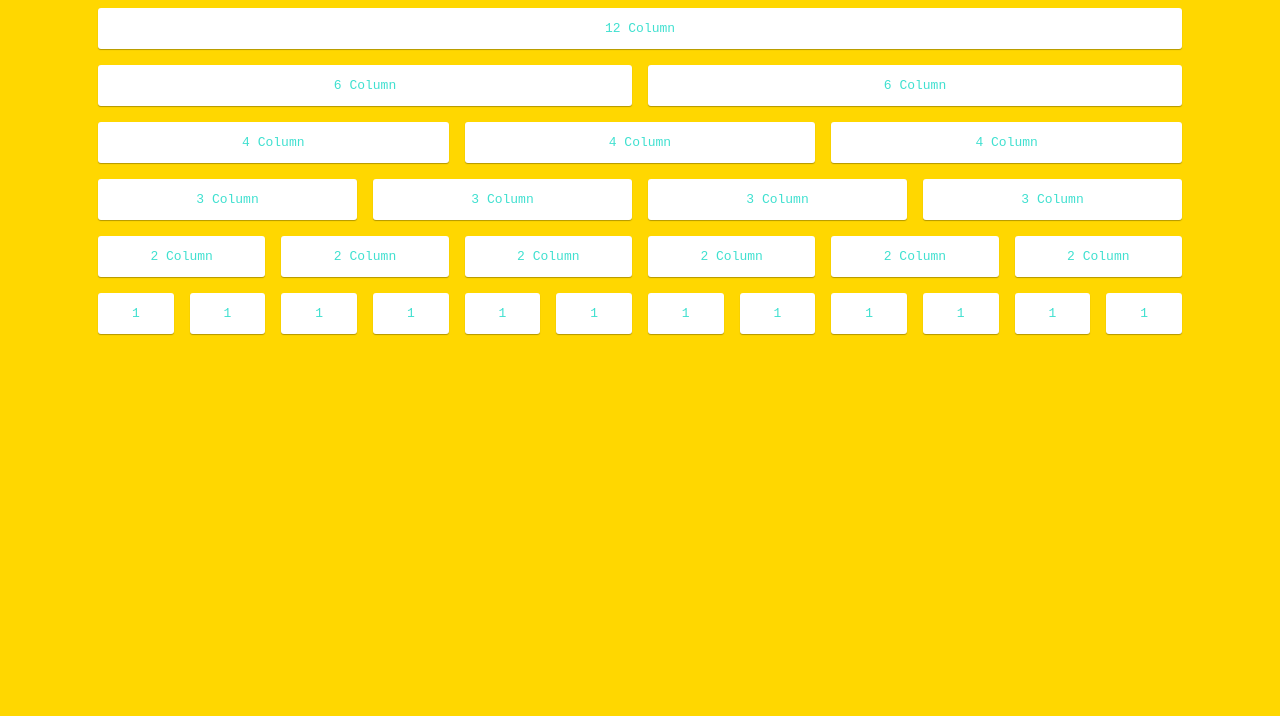
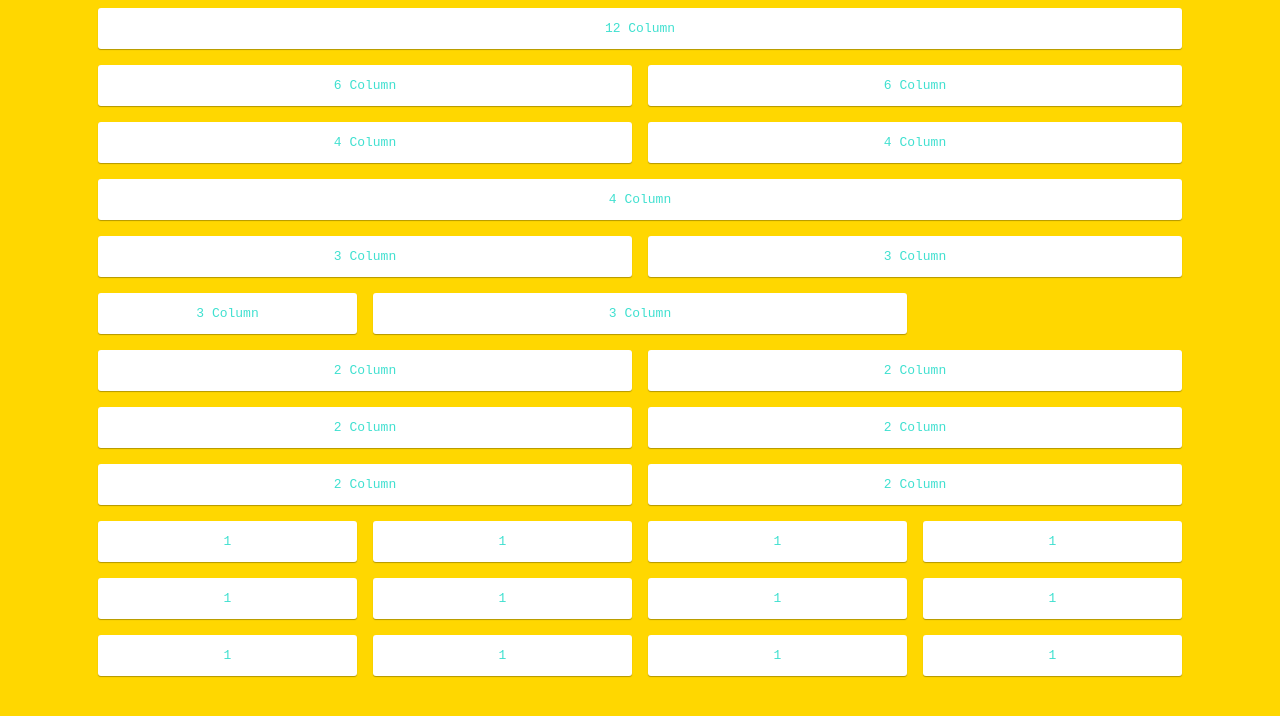
Before and after one commit to ShardeDeLane/Grid-System-Floats, a plain HTML site: page index.html in a window 1280 px wide. Drawn offline with Linux system fonts and the light colour scheme.

Commit message:
Update index.html

```diff
--- a/index.html
+++ b/index.html
@@ -72,18 +72,18 @@
 	.col-12 { width: calc((100% / 12) * 12);}
 
 	@media screen and (min-width: 320px) {
-		.col-wd-1 { width: calc((100% / 12) * 1);}
-		.col-wd-2 { width: calc((100% / 12) * 2);}
-		.col-wd-3 { width: calc((100% / 12) * 3);}
-		.col-wd-4 { width: calc((100% / 12) * 4);}
-		.col-wd-5 { width: calc((100% / 12) * 5);}
-		.col-wd-6 { width: calc((100% / 12) * 6);}
-		.col-wd-7 { width: calc((100% / 12) * 7);}
-		.col-wd-8 { width: calc((100% / 12) * 8);}
-		.col-wd-9 { width: calc((100% / 12) * 9);}
-		.col-wd-10 { width: calc((100% / 12) * 10);}
-		.col-wd-11 { width: calc((100% / 12) * 11);}
-		.col-wd-12 { width: calc((100% / 12) * 12);}
+		.col-sm-1 { width: calc((100% / 12) * 1);}
+		.col-sm-2 { width: calc((100% / 12) * 2);}
+		.col-sm-3 { width: calc((100% / 12) * 3);}
+		.col-sm-4 { width: calc((100% / 12) * 4);}
+		.col-sm-5 { width: calc((100% / 12) * 5);}
+		.col-sm-6 { width: calc((100% / 12) * 6);}
+		.col-sm-7 { width: calc((100% / 12) * 7);}
+		.col-sm-8 { width: calc((100% / 12) * 8);}
+		.col-sm-9 { width: calc((100% / 12) * 9);}
+		.col-sm-10 { width: calc((100% / 12) * 10);}
+		.col-sm-11 { width: calc((100% / 12) * 11);}
+		.col-sm-12 { width: calc((100% / 12) * 12);}
 	}
 
 	@media screen and (min-width: 640px) {
@@ -102,18 +102,18 @@
 	}
 
 	@media screen and (min-width: 960px) {
-		.col-sm-1 { width: calc((100% / 12) * 1);}
-		.col-sm-2 { width: calc((100% / 12) * 2);}
-		.col-sm-3 { width: calc((100% / 12) * 3);}
-		.col-sm-4 { width: calc((100% / 12) * 4);}
-		.col-sm-5 { width: calc((100% / 12) * 5);}
-		.col-sm-6 { width: calc((100% / 12) * 6);}
-		.col-sm-7 { width: calc((100% / 12) * 7);}
-		.col-sm-8 { width: calc((100% / 12) * 8);}
-		.col-sm-9 { width: calc((100% / 12) * 9);}
-		.col-sm-10 { width: calc((100% / 12) * 10);}
-		.col-sm-11 { width: calc((100% / 12) * 11);}
-		.col-sm-12 { width: calc((100% / 12) * 12);}
+		.col-lg-1 { width: calc((100% / 12) * 1);}
+		.col-lg-2 { width: calc((100% / 12) * 2);}
+		.col-lg-3 { width: calc((100% / 12) * 3);}
+		.col-lg-4 { width: calc((100% / 12) * 4);}
+		.col-lg-5 { width: calc((100% / 12) * 5);}
+		.col-lg-6 { width: calc((100% / 12) * 6);}
+		.col-lg-7 { width: calc((100% / 12) * 7);}
+		.col-lg-8 { width: calc((100% / 12) * 8);}
+		.col-lg-9 { width: calc((100% / 12) * 9);}
+		.col-lg-10 { width: calc((100% / 12) * 10);}
+		.col-lg-11 { width: calc((100% / 12) * 11);}
+		.col-lg-12 { width: calc((100% / 12) * 12);}
 	}
 
 </style>
@@ -122,34 +122,38 @@
 		<div class="row">
 
 			<!-- 12 column -->
-			<div class="col-wd-12">
+			<div class="col-lg-12">
 				<div class="col">12 Column</div>
 			</div>
 
 			<!-- 6 column -->
-			<div class="col-wd-6">
+			<div class="col-lg-6">
 				<div class="col">6 Column</div>
 			</div>
 			<!-- 6 column -->
-			<div class="col-wd-6">
+			<div class="col-lg-6">
 				<div class="col">6 Column</div>
 			</div>
 
 			<!-- 4 column -->
-			<div class="col-wd-6 col-md-4">
+			<div class="col-lg-6 col-md-4">
 				<div class="col">4 Column</div>
 			</div>
 			<!-- 4 column -->
-			<div class="col-wd-6 col-md-4">
+			<div class="col-lg-6 col-md-4">
 				<div class="col">4 Column</div>
 			</div>
 			<!-- 4 column -->
-			<div class="col-wd-12 col-md-4">
+			<div class="col-lg-12 col-md-4">
 				<div class="col">4 Column</div>
 			</div>
 
 			<!-- 3 column -->
-			<div class="col-wd-6 col-md-3">
+			<div class="col-lg-6 col-md-3">
+				<div class="col">3 Column</div>
+			</div>
+			<!-- 3 column -->
+			<div class="col-lg-6 col-md-3">
 				<div class="col">3 Column</div>
 			</div>
 			<!-- 3 column -->
@@ -157,85 +161,81 @@
 				<div class="col">3 Column</div>
 			</div>
 			<!-- 3 column -->
-			<div class="col-wd-6 col-md-3">
-				<div class="col">3 Column</div>
-			</div>
-			<!-- 3 column -->
-			<div class="col-wd-6 col-md-3">
+			<div class="col-lg-6 col-md-3">
 				<div class="col">3 Column</div>
 			</div>
 
 			<!-- 2 column -->
-			<div class="col-wd-6 col-md-4 col-sm-2">
+			<div class="col-lg-6 col-md-4 col-sm-2">
 				<div class="col">2 Column</div>
 			</div>
 			<!-- 2 column -->
-			<div class="col-wd-6 col-md-4 col-sm-2">
+			<div class="col-lg-6 col-md-4 col-sm-2">
 				<div class="col">2 Column</div>
 			</div>
 			<!-- 2 column -->
-			<div class="col-wd-6 col-md-4 col-sm-2">
+			<div class="col-lg-6 col-md-4 col-sm-2">
 				<div class="col">2 Column</div>
 			</div>
 			<!-- 2 column -->
-			<div class="col-wd-6 col-md-4 col-sm-2">
+			<div class="col-lg-6 col-md-4 col-sm-2">
 				<div class="col">2 Column</div>
 			</div>
 			<!-- 2 column -->
-			<div class="col-wd-6 col-md-4 col-sm-2">
+			<div class="col-lg-6 col-md-4 col-sm-2">
 				<div class="col">2 Column</div>
 			</div>
 			<!-- 2 column -->
-			<div class="col-wd-6 col-md-4 col-sm-2">
+			<div class="col-lg-6 col-md-4 col-sm-2">
 				<div class="col">2 Column</div>
 			</div>
 
 			<!-- 1 column -->
-			<div class="col-wd-3 col-md-2 col-sm-1">
+			<div class="col-lg-3 col-md-2 col-sm-1">
 				<div class="col">1</div>
 			</div>
 			<!-- 1 column -->
-			<div class="col-wd-3 col-md-2 col-sm-1">
+			<div class="col-lg-3 col-md-2 col-sm-1">
 				<div class="col">1</div>
 			</div>
 			<!-- 1 column -->
-			<div class="col-wd-3 col-md-2 col-sm-1">
+			<div class="col-lg-3 col-md-2 col-sm-1">
 				<div class="col">1</div>
 			</div>
 			<!-- 1 column -->
-			<div class="col-wd-3 col-md-2 col-sm-1">
+			<div class="col-lg-3 col-md-2 col-sm-1">
 				<div class="col">1</div>
 			</div>
 			<!-- 1 column -->
-			<div class="col-wd-3 col-md-2 col-sm-1">
+			<div class="col-lg-3 col-md-2 col-sm-1">
 				<div class="col">1</div>
 			</div>
 			<!-- 1 column -->
-			<div class="col-wd-3 col-md-2 col-sm-1">
+			<div class="col-lg-3 col-md-2 col-sm-1">
 				<div class="col">1</div>
 			</div>
 				<!-- 1 column -->
-			<div class="col-wd-3 col-md-2 col-sm-1">
+			<div class="col-lg-3 col-md-2 col-sm-1">
 				<div class="col">1</div>
 			</div>
 			<!-- 1 column -->
-			<div class="col-wd-3 col-md-2 col-sm-1">
+			<div class="col-lg-3 col-md-2 col-sm-1">
 				<div class="col">1</div>
 			</div>
 			<!-- 1 column -->
-			<div class="col-wd-3 col-md-2 col-sm-1">
+			<div class="col-lg-3 col-md-2 col-sm-1">
 				<div class="col">1</div>
 			</div>
 			<!-- 1 column -->
-			<div class="col-wd-3 col-md-2 col-sm-1">
+			<div class="col-lg-3 col-md-2 col-sm-1">
 				<div class="col">1</div>
 			</div>
 			<!-- 1 column -->
-			<div class="col-wd-3 col-md-2 col-sm-1">
+			<div class="col-lg-3 col-md-2 col-sm-1">
 				<div class="col">1</div>
 			</div>
 			<!-- 1 column -->
-			<div class="col-wd-3 col-md-2 col-sm-1">
+			<div class="col-lg-3 col-md-2 col-sm-1">
 				<div class="col">1</div>
 			</div>
 		</div>
```
